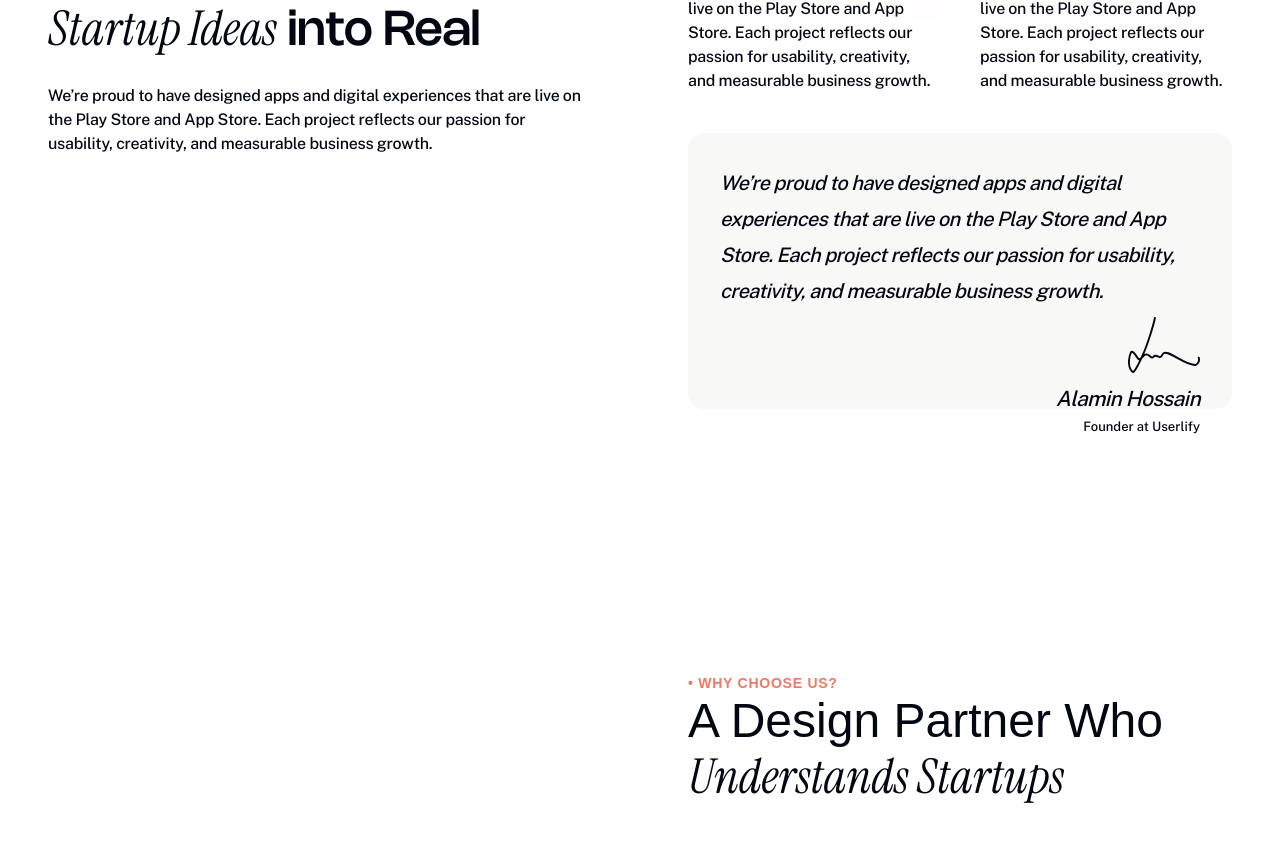
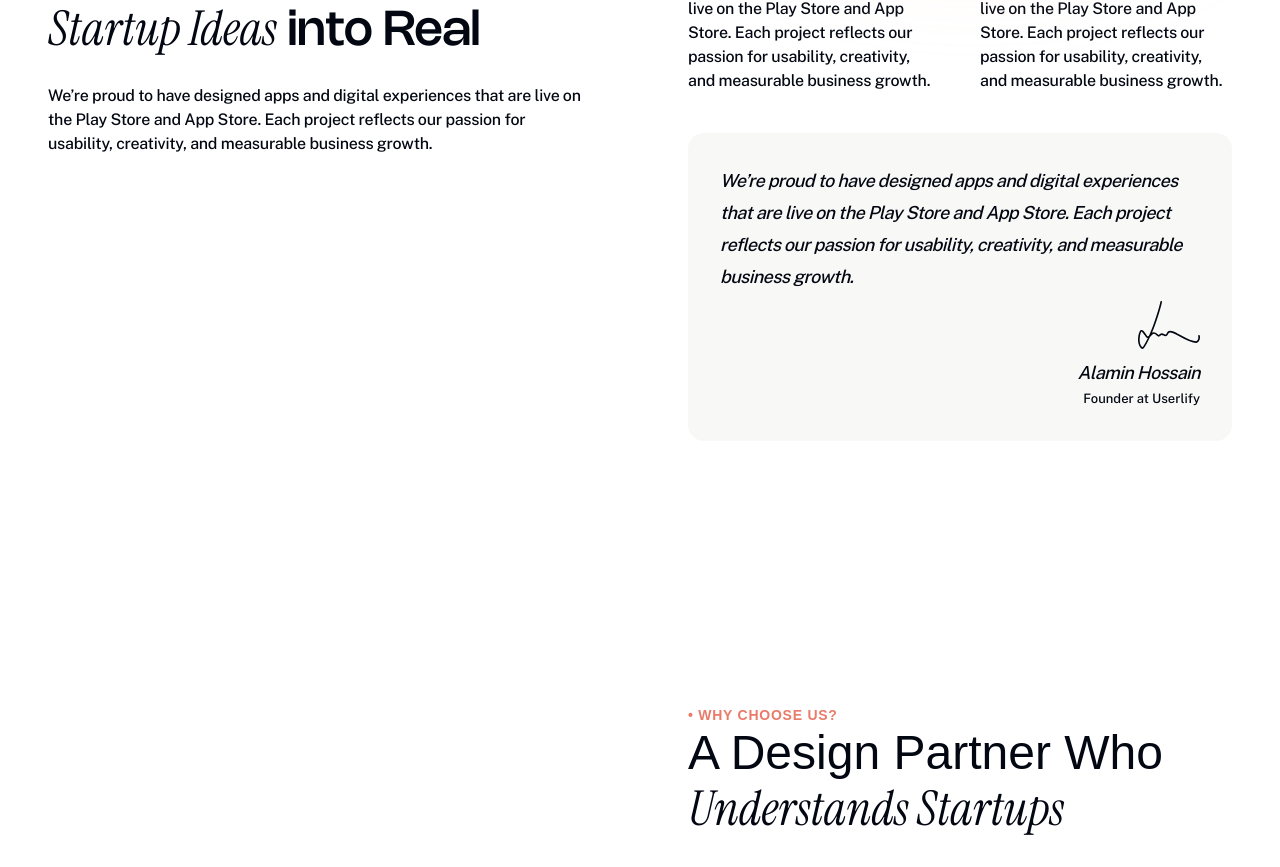
Before and after one commit to SparkStudio-Ltd/userlify, a Next.js app: page /about in a window 1280 px wide. Shown: the part 1280-2147 px from the top of the page. Built offline with nearby package versions, Linux system fonts and the light colour scheme; a web font is replaced by a local one.

Commit message:
feat: Update AboutTopSection styles for improved responsiveness and readability

```diff
--- a/src/components/sections/AboutTop.tsx
+++ b/src/components/sections/AboutTop.tsx
@@ -101,8 +101,8 @@ export default function AboutTopSection() {
               </div>
             </div>
 
-            <div className="flex flex-col justify-between rounded-2xl bg-[#F8F8F7] p-6 md:p-8 gap-4 md:gap-2 min-h-[250px] md:h-[276px]">
-              <p className="font-nav text-[14px] md:text-[20px] font-normal italic leading-[22px] md:leading-[36px] tracking-[-0.6px] text-[#030712]">
+            <div className="flex flex-col justify-between rounded-2xl bg-[#F8F8F7] p-6 md:p-8 gap-4 md:gap-2 min-h-[250px] md:h-[276px] lg:h-auto lg:min-h-[300px]">
+              <p className="font-nav text-[14px] md:text-[20px] lg:text-[18px] font-normal italic leading-[22px] md:leading-[36px] lg:leading-[32px] tracking-[-0.6px] text-[#030712]">
                 We’re proud to have designed apps and digital experiences that are live on the
                 Play Store and App Store. Each project reflects our passion for usability,
                 creativity, and measurable business growth.
@@ -114,10 +114,10 @@ export default function AboutTopSection() {
                     alt="Signature"
                     width={73}
                     height={56}
-                    className="h-[40px] md:h-[56px] w-auto"
+                    className="h-[40px] md:h-[56px] lg:h-[48px] w-auto"
                   />
                   <div className="text-right">
-                    <p className="font-nav text-[14px] md:text-[21px] font-normal italic leading-[22px] md:leading-[36px] tracking-[-0.6px] text-[#030712]">
+                    <p className="font-nav text-[14px] md:text-[21px] lg:text-[18px] font-normal italic leading-[22px] md:leading-[36px] lg:leading-[32px] tracking-[-0.6px] text-[#030712]">
                       Alamin Hossain
                     </p>
                     <p className="font-nav text-[11px] md:text-[13px] font-medium leading-[16px] md:leading-[20px] tracking-[0px] text-[#030712]">
```
